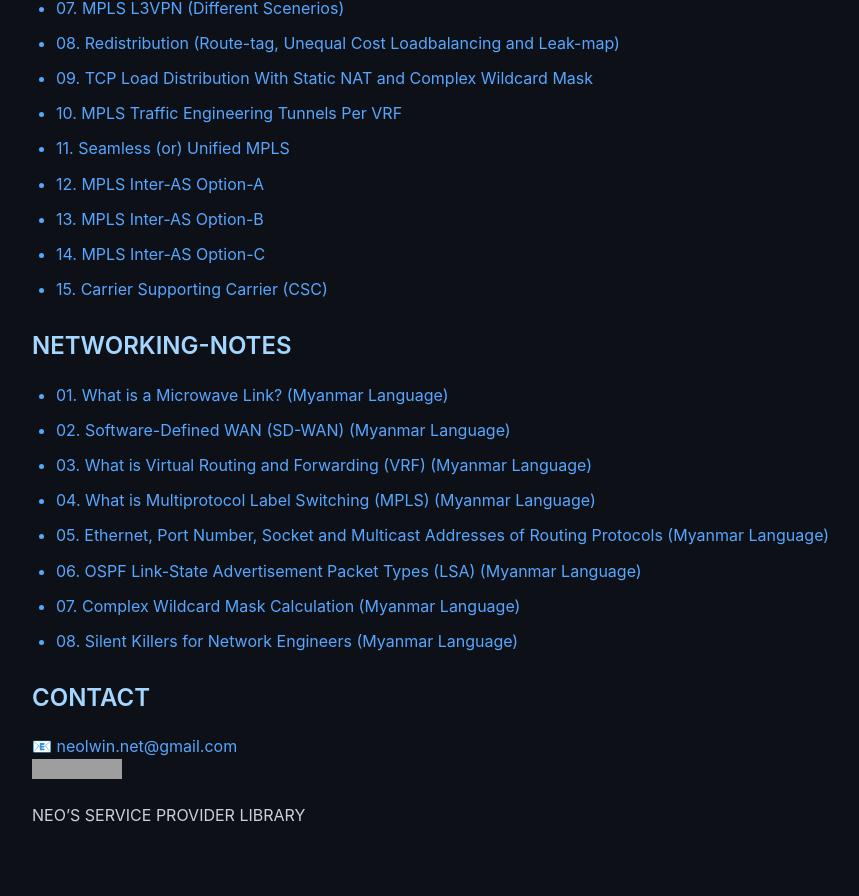
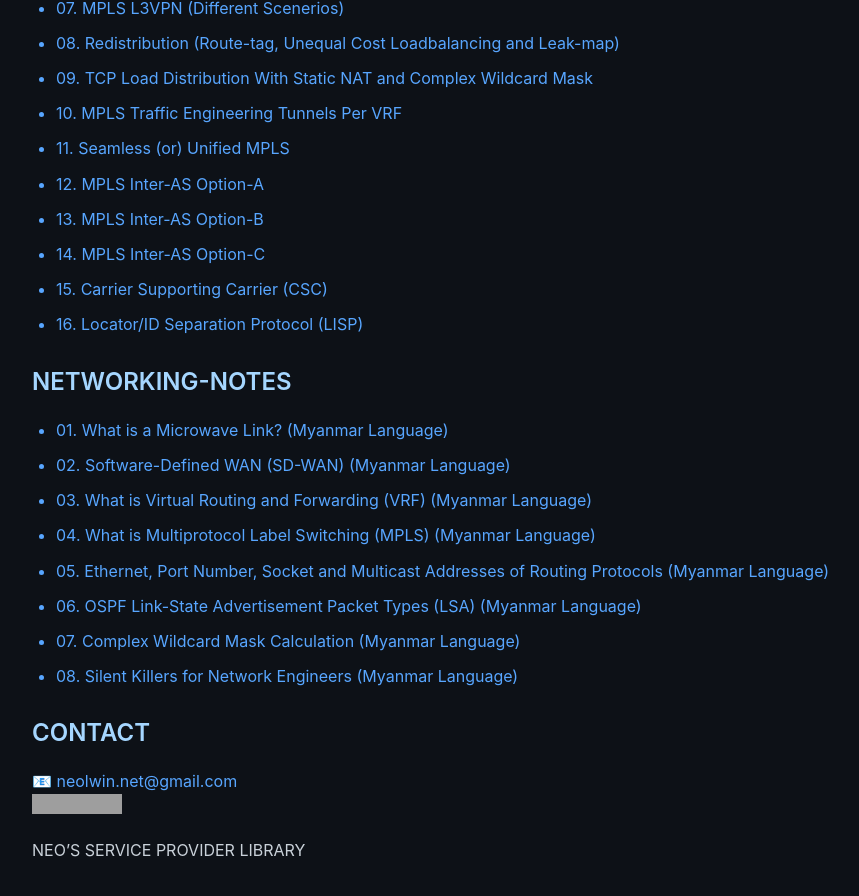
Before and after one commit to neolwin-net/sp-dc-net, a Jekyll site: the page built from index.md, in a window 1280 px wide and 900 px high, scrolled down 859 px. Shown: the top 896 px of the window, without its empty margins (8-867 px from the left). Built offline with Jekyll 4.4.1, drawn with Linux system fonts in a browser that asks for light colours; before the commit the page ends 1723 px from its top, so only the background shows below that; grey boxes are pictures that could not be loaded.

Commit message:
Update index.md

```diff
--- a/index.md
+++ b/index.md
@@ -34,6 +34,7 @@ This site is dedicated to knowledge sharing on:
 - [13. MPLS Inter-AS Option-B](pdf/lab_writeups/optionb.pdf)
 - [14. MPLS Inter-AS Option-C](pdf/lab_writeups/optionc.pdf)
 - [15. Carrier Supporting Carrier (CSC)](pdf/lab_writeups/csc01.pdf)
+- [16. Locator/ID Separation Protocol (LISP)](pdf/lab_writeups/lisp00.pdf)
 
 ### NETWORKING-NOTES
 - [01. What is a Microwave Link? (Myanmar Language)](pdf/note_mm/microwave_link.pdf)
```
